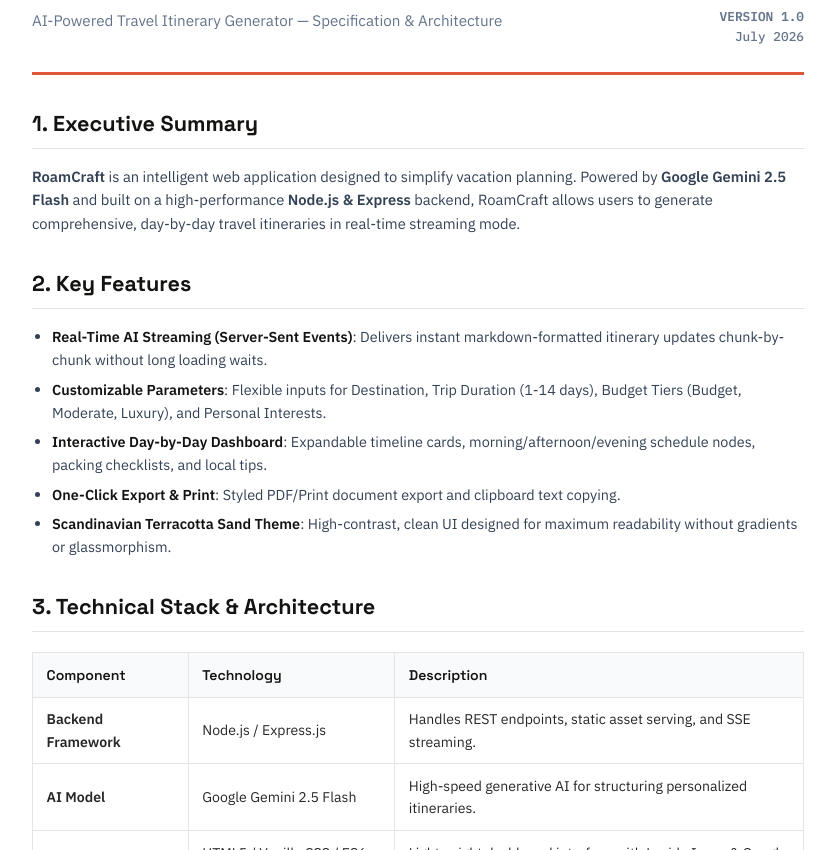
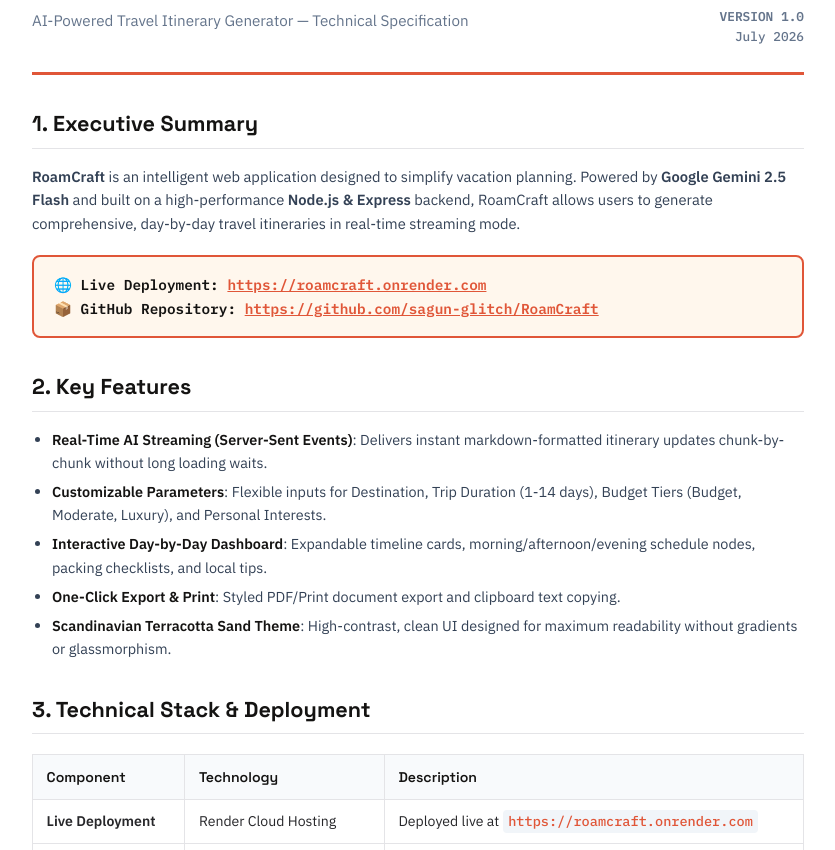
Before and after one commit to sagun-glitch/RoamCraft, a website: page project_description.html in a window 1280 px wide. Shown: the part 102-952 px from the top of the page, without its empty margins (222-1057 px from the left). Drawn offline with Linux system fonts and the light colour scheme.

Commit message:
Update project description documents with live Render deployment URL https://roamcraft.onrender.com

```diff
--- a/project_description.html
+++ b/project_description.html
@@ -92,6 +92,23 @@
             margin-bottom: 1rem;
         }
 
+        .live-link-box {
+            background-color: #fff7ed;
+            border: 2px solid var(--primary);
+            border-radius: 8px;
+            padding: 1rem 1.25rem;
+            margin: 1.25rem 0;
+            font-family: 'IBM Plex Mono', monospace;
+            font-size: 0.9rem;
+            color: var(--dark);
+        }
+
+        .live-link-box a {
+            color: var(--primary);
+            font-weight: 700;
+            text-decoration: underline;
+        }
+
         /* Feature List */
         ul, ol {
             padding-left: 1.25rem;
@@ -171,7 +188,7 @@
     <div class="doc-header">
         <div class="title-group">
             <h1>Roam<span>Craft</span></h1>
-            <p>AI-Powered Travel Itinerary Generator — Specification & Architecture</p>
+            <p>AI-Powered Travel Itinerary Generator — Technical Specification</p>
         </div>
         <div class="doc-meta">
             <strong>VERSION 1.0</strong><br>
@@ -182,6 +199,11 @@
     <h2>1. Executive Summary</h2>
     <p><strong>RoamCraft</strong> is an intelligent web application designed to simplify vacation planning. Powered by <strong>Google Gemini 2.5 Flash</strong> and built on a high-performance <strong>Node.js & Express</strong> backend, RoamCraft allows users to generate comprehensive, day-by-day travel itineraries in real-time streaming mode.</p>
 
+    <div class="live-link-box">
+        <strong>🌐 Live Deployment:</strong> <a href="https://roamcraft.onrender.com" target="_blank">https://roamcraft.onrender.com</a><br>
+        <strong>📦 GitHub Repository:</strong> <a href="https://github.com/sagun-glitch/RoamCraft" target="_blank">https://github.com/sagun-glitch/RoamCraft</a>
+    </div>
+
     <h2>2. Key Features</h2>
     <ul>
         <li><strong>Real-Time AI Streaming (Server-Sent Events)</strong>: Delivers instant markdown-formatted itinerary updates chunk-by-chunk without long loading waits.</li>
@@ -191,7 +213,7 @@
         <li><strong>Scandinavian Terracotta Sand Theme</strong>: High-contrast, clean UI designed for maximum readability without gradients or glassmorphism.</li>
     </ul>
 
-    <h2>3. Technical Stack & Architecture</h2>
+    <h2>3. Technical Stack & Deployment</h2>
     <table>
         <thead>
             <tr>
@@ -201,6 +223,11 @@
             </tr>
         </thead>
         <tbody>
+            <tr>
+                <td><strong>Live Deployment</strong></td>
+                <td>Render Cloud Hosting</td>
+                <td>Deployed live at <code>https://roamcraft.onrender.com</code></td>
+            </tr>
             <tr>
                 <td><strong>Backend Framework</strong></td>
                 <td>Node.js / Express.js</td>
@@ -239,7 +266,7 @@
         <li>Clone repository: <code>git clone https://github.com/sagun-glitch/RoamCraft.git</code></li>
         <li>Install dependencies: <code>npm install</code></li>
         <li>Add <code>.env</code> file with <code>GEMINI_API_KEY=YOUR_KEY</code></li>
-        <li>Start server: <code>npm start</code> (Open <code>http://localhost:3000</code>)</li>
+        <li>Start server: <code>npm start</code> (Open <code>http://localhost:3000</code> or visit <code>https://roamcraft.onrender.com</code>)</li>
     </ol>
 
     <div style="margin-top: 3rem; text-align: center; font-size: 0.8rem; color: #94a3b8;" class="no-print">
```
Also changed, not shown: project_description.md (+10 -5 lines), 1 other file.
